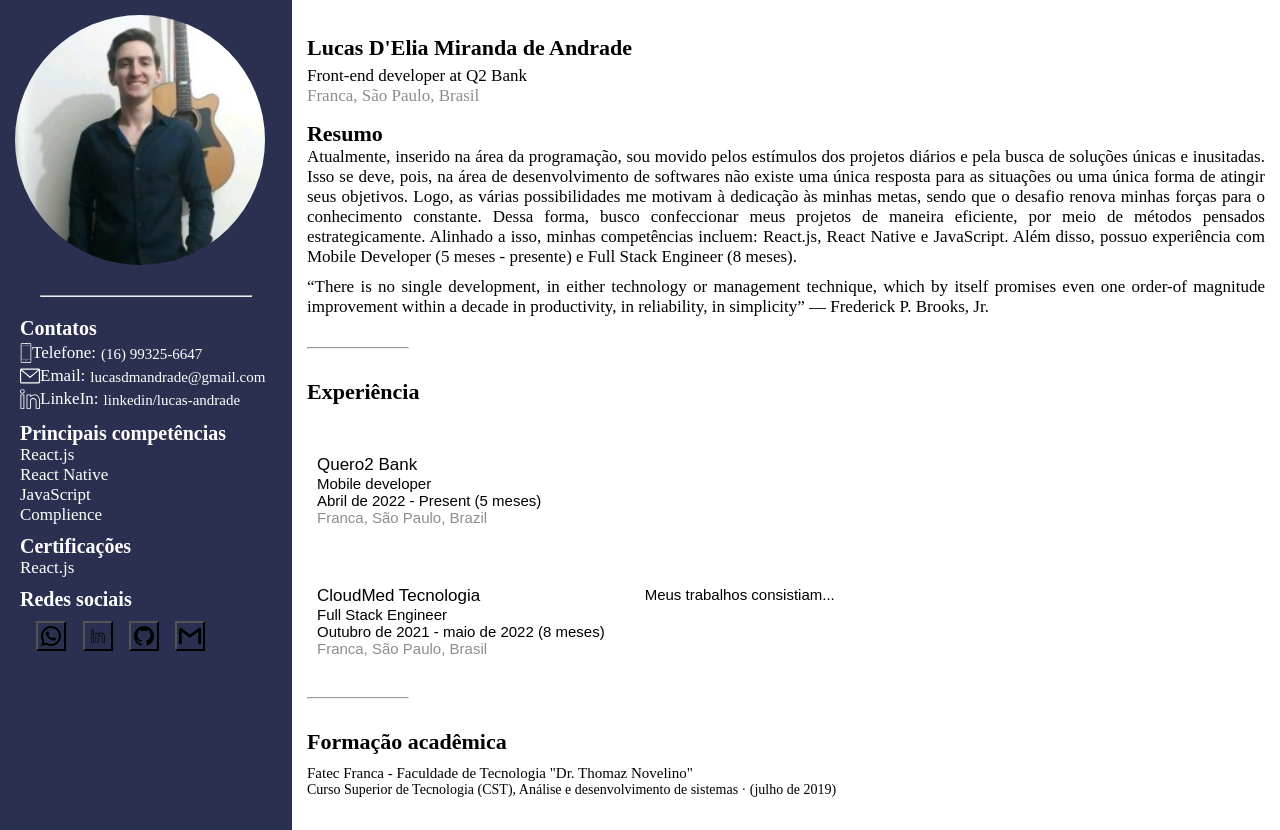
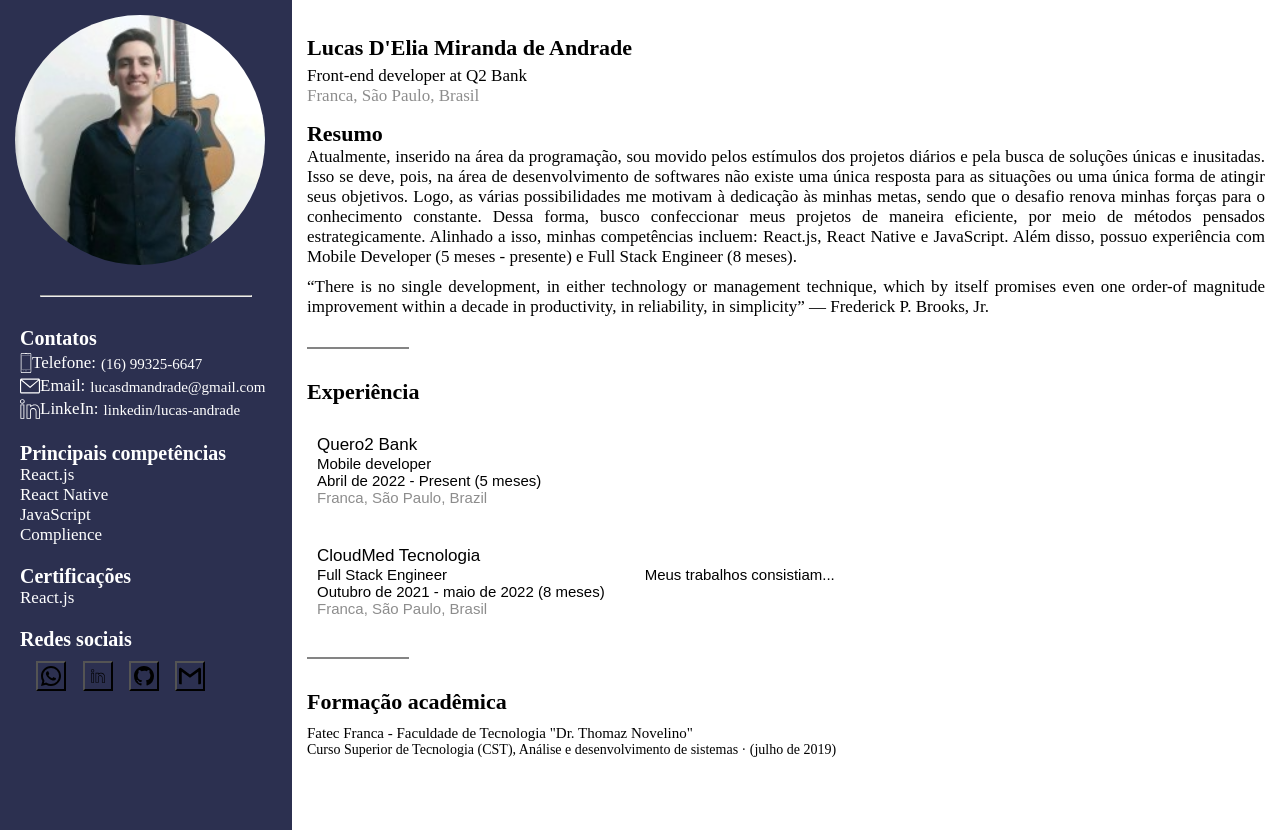
Before and after one commit to lucasdmandrade/LandingCurriculum, a React (Create React App) app: page / in a window 1280 px wide. Built offline with nearby package versions, Linux system fonts and the light colour scheme.

Commit message:
feat(DivisorComponent) add prop to change component color

```diff
--- a/src/components/DivisorComponent/index.tsx
+++ b/src/components/DivisorComponent/index.tsx
@@ -3,13 +3,15 @@
 const DivisorComponent = ({
   width,
   justifyContent,
+  color,
 }: {
   width: string;
   justifyContent?: string;
+  color?: string;
 }) => {
   return (
     <Container justifyContent={justifyContent}>
-      <Divisor width={width} />
+      <Divisor width={width} color={color} />
     </Container>
   );
 };
--- a/src/components/DivisorComponent/styles.ts
+++ b/src/components/DivisorComponent/styles.ts
@@ -7,10 +7,11 @@
     justifyContent ? justifyContent : "flex-start"};
 `;
 
-export const Divisor = styled.hr<{ width: string }>`
+export const Divisor = styled.hr<{ width: string; color?: string }>`
   display: flex;
   width: ${({ width }) => width};
   height: 0px;
   background-color: black;
   margin: 30px 0 15px 0;
+  border-color: ${({ color }) => color};
 `;
--- a/src/pages/Home/Content/index.tsx
+++ b/src/pages/Home/Content/index.tsx
@@ -48,7 +48,7 @@
         simplicity” — Frederick P. Brooks, Jr.
       </ContainerTitleDescription>
 
-      <DivisorComponent width="100px" />
+      <DivisorComponent width="100px" color="#eeeeee8d" />
 
       <ContentTitle>Experiência</ContentTitle>
 
@@ -94,7 +94,7 @@
         <ExperienceContainerDescritiveText></ExperienceContainerDescritiveText>
       </ExperienceContainer>
 
-      <DivisorComponent width="100px" />
+      <DivisorComponent width="100px" color="#eeeeee8d" />
 
       <ContentTitle>Formação acadêmica</ContentTitle>
       <AcademyDescription>
--- a/src/pages/Home/Content/styles.ts
+++ b/src/pages/Home/Content/styles.ts
@@ -58,7 +58,6 @@
 export const ExperienceContainerResumeText = styled.div`
   display: flex;
   flex-direction: column;
-  margin: 20px 0 0 0;
 `;
 
 export const ExperienceTitle = styled.h2`
--- a/src/pages/Home/SideBar/styles.ts
+++ b/src/pages/Home/SideBar/styles.ts
@@ -45,14 +45,15 @@
 
 export const ContentContainer = styled.div<{ hasAnimation?: boolean }>`
   padding: 5px;
+  margin-top: 10px;
   border-radius: 15px;
   transition: color 0.3s ease-in-out, box-shadow 0.3s ease-in-out;
 
   &:hover {
     box-shadow: ${({ hasAnimation }) =>
-      hasAnimation ? "inset 260px 0 0 0 #fff" : " "};
-    color: ${({ hasAnimation }) => (hasAnimation ? "#2c3050" : " ")};
-    cursor: ${({ hasAnimation }) => (hasAnimation ? "pointer" : " ")};
+      hasAnimation ? "inset 260px 0 #fff" : "none"};
+    color: ${({ hasAnimation }) => (hasAnimation ? "#2c3050" : "none")};
+    cursor: ${({ hasAnimation }) => (hasAnimation ? "pointer" : "")};
   }
 `;
 
```
